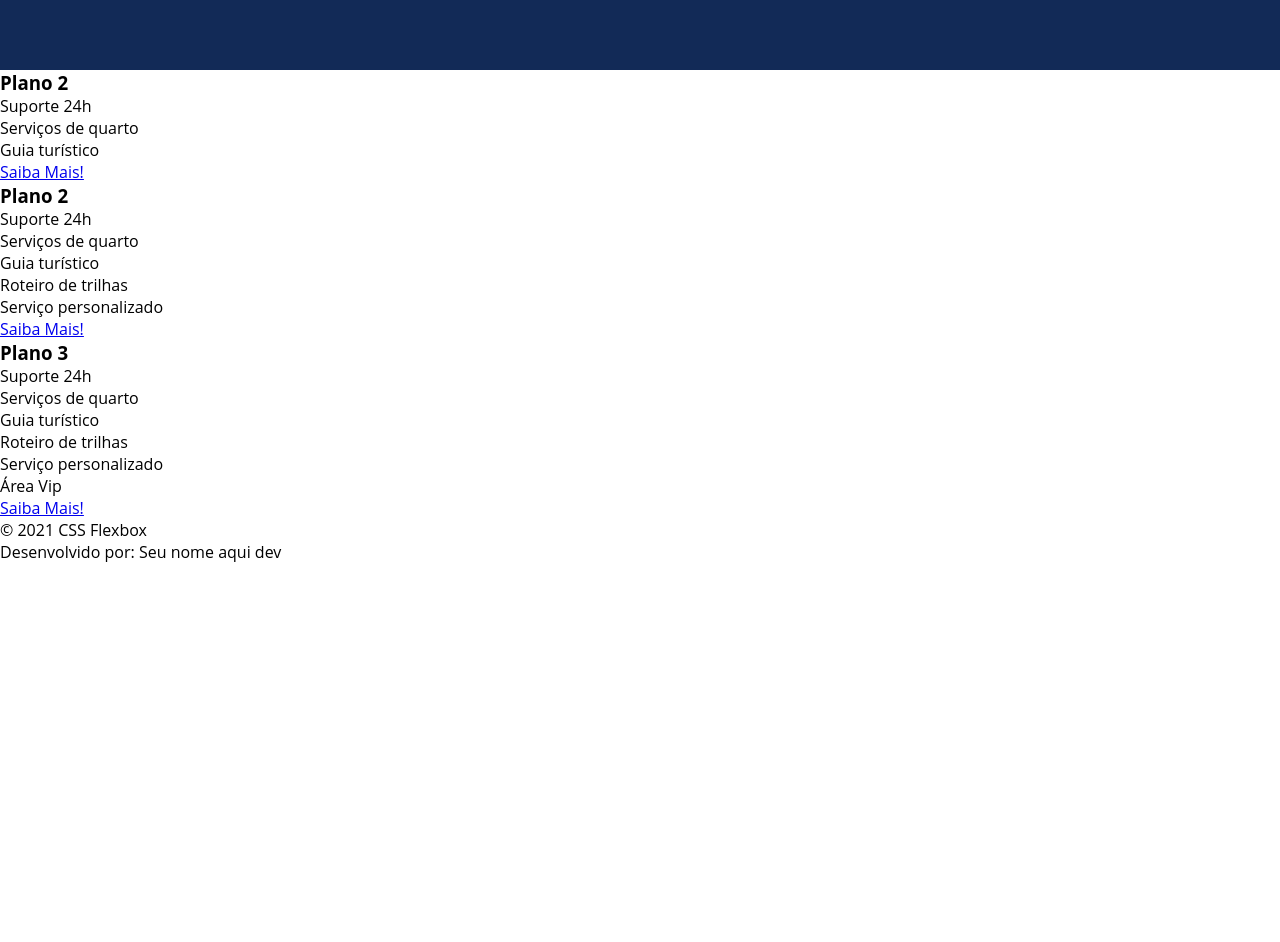
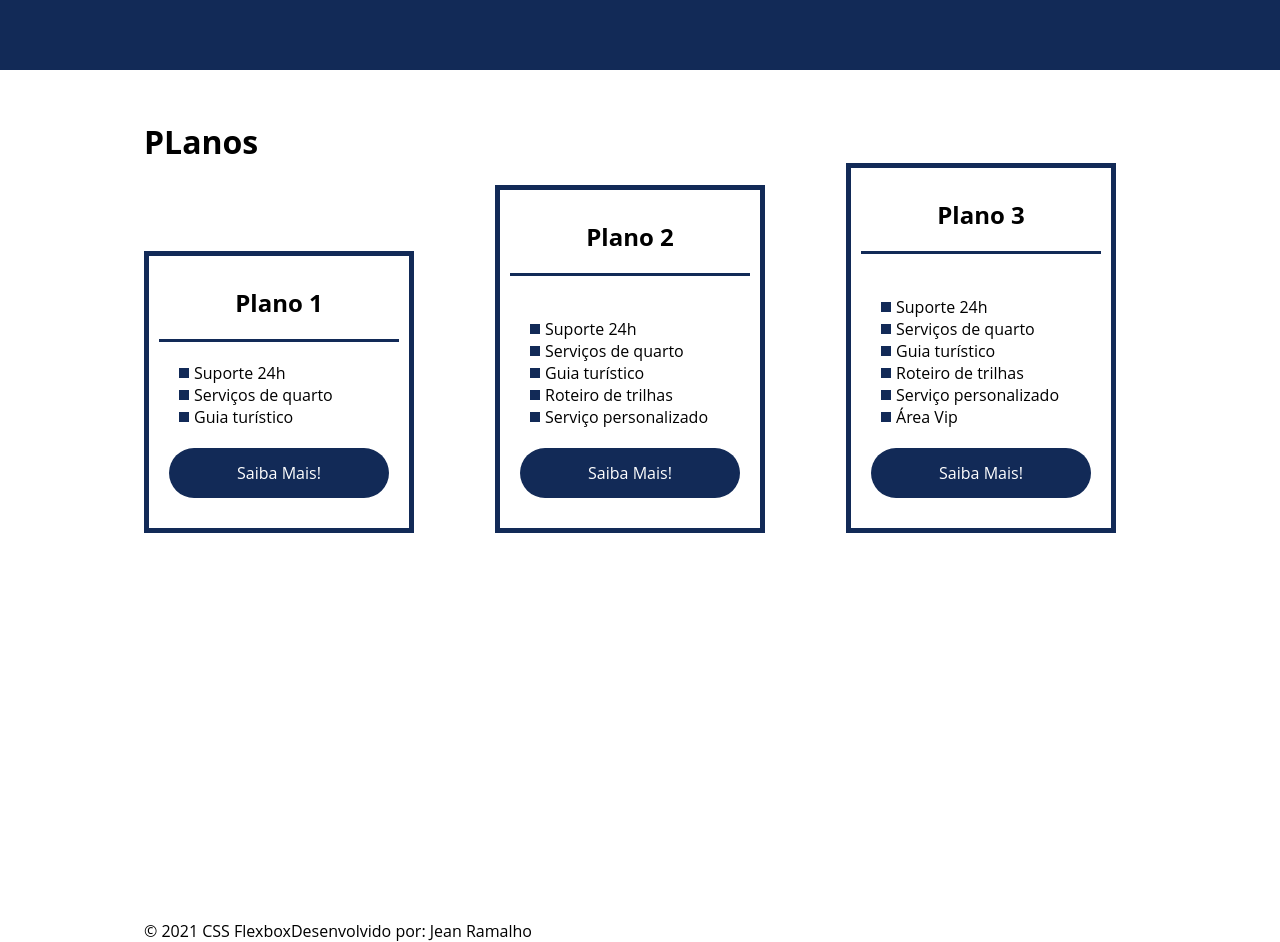
Before and after one commit to jeanramalho/flexturismos, a plain HTML site: page flex-projeto/index.html in a window 1280 px wide. Shown: the part 1600-2542 px from the top of the page. Before the commit the page ends 2163 px from the top, so only its background shows below. Drawn offline with Linux system fonts and the light colour scheme.

Commit message:
Finaliza sessão planos

```diff
--- a/flex-projeto/index.html
+++ b/flex-projeto/index.html
@@ -23,7 +23,7 @@
         <div class="texto-apresentacao">
             <h1>Flex <br>Turismos</h1>
             <p>O melhor serviço para você!</p>
-            <a href="">Saiba Mais!</a>
+            <a href="" class="btn">Saiba Mais!</a>
         </div>
 
         <div>
@@ -73,20 +73,24 @@
     </div>
 
 
+    <div class="flex-container" id="planos">
         <div>
-
-        <div>
-            <h3>Plano 2</h3>
+            <h2>PLanos</h2>
+        </div>
+        <div class="list-planos">
+            <div class="item-plano">
+                <h3>Plano 1</h3>
                 <ul>
                     <li>Suporte 24h</li>
                     <li>Serviços de quarto</li>
                     <li>Guia turístico</li>
                 </ul>
-            <a href="#">Saiba Mais!</a>
+                <a href="#" class="btn">Saiba Mais!</a>
             </div>
 
-        <div>
+            <div class="item-plano">
                 <h3>Plano 2</h3>
+                <br>
                 <ul>
                     <li>Suporte 24h</li>
                     <li>Serviços de quarto</li>
@@ -94,11 +98,12 @@
                     <li>Roteiro de trilhas</li>
                     <li>Serviço personalizado</li>
                 </ul>
-            <a href="#">Saiba Mais!</a>
+                <a href="#" class="btn">Saiba Mais!</a>
             </div>
 
-        <div>
+            <div class="item-plano">
                 <h3>Plano 3</h3>
+                <br>
                 <ul>
                     <li>Suporte 24h</li>
                     <li>Serviços de quarto</li>
@@ -107,13 +112,18 @@
                     <li>Serviço personalizado</li>
                     <li>Área Vip</li>
                 </ul>
-            <a href="#">Saiba Mais!</a>
+                <a href="#" class="btn">Saiba Mais!</a>
             </div>
+
+        </div>
+
     </div>
 
     <footer>
+        <div class="flex-container">
             <p>&copy; 2021 CSS Flexbox</p>
-        <p>Desenvolvido por: Seu nome aqui dev</p>
+            <p>Desenvolvido por: Jean Ramalho</p>
+        </div>
     </footer>
 </body>
 </html>
--- a/flex-projeto/style.css
+++ b/flex-projeto/style.css
@@ -64,7 +64,7 @@ header .menu {
     margin-bottom: 10px;
 }
 
-.texto-apresentacao a {
+.btn {
     background-color: #122a57;
     color: #fff;
     text-align: center;
@@ -128,7 +128,7 @@ header .menu {
 
 .list-servicos {
     display: flex;
-    justify-content: space-around;
+    justify-content: space-between;
 }
 
 .list-servicos .item-servico {
@@ -162,3 +162,71 @@ header .menu {
     width: 80%;
     margin: auto;
 }
+
+#planos {
+    flex-direction: column;
+    min-height: 100vh;
+    padding-top: 50px;
+}
+
+#planos h2 {
+    font-size: 32px;
+}
+
+.list-planos{
+    display: flex;
+    align-items: flex-end;
+    justify-content: space-between;
+}
+
+.item-plano {
+    flex: 1;
+    border: 5px solid #122a57;
+    margin-right: 20px;
+    padding: 10px;
+    max-width: 240px;
+}
+
+.item-plano .btn {
+    margin: auto;
+    margin-bottom: 20px;
+}
+
+.item-plano h3{
+    font-size: 24px;
+    display: flex;
+    flex-direction: column;
+    text-align: center;
+    margin-top: 20px;
+}
+
+.item-plano h3::after {
+    content: "";
+    background-color: #122a57;
+    width: 100%;
+    height: 3px;
+    margin-top: 20px;
+    margin-bottom: 10px;
+}
+
+.item-plano ul{
+    padding: 10px 20px;
+    display: flex;
+    flex-direction: column;
+    margin-bottom: 10px;
+}
+
+.item-plano ul li {
+    display: flex;
+    flex-wrap: nowrap;
+    align-items: center;
+}
+
+.item-plano ul li::before {
+    content: "";
+    width: 10px;
+    height: 10px;
+    background-color: #122a57;
+    margin-right: 5px;
+
+}
```
Lines whose indentation alone changed are shown as unchanged.
